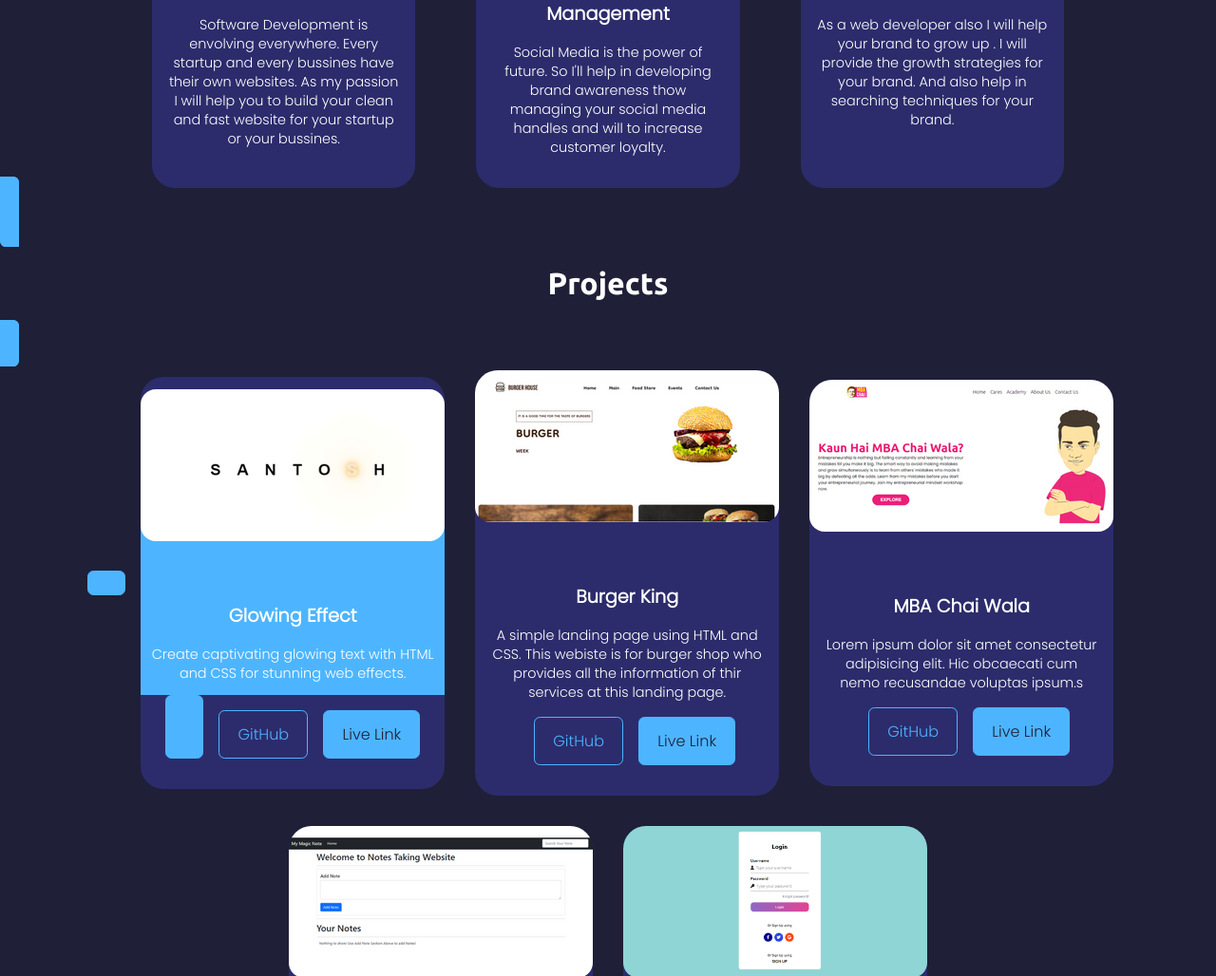
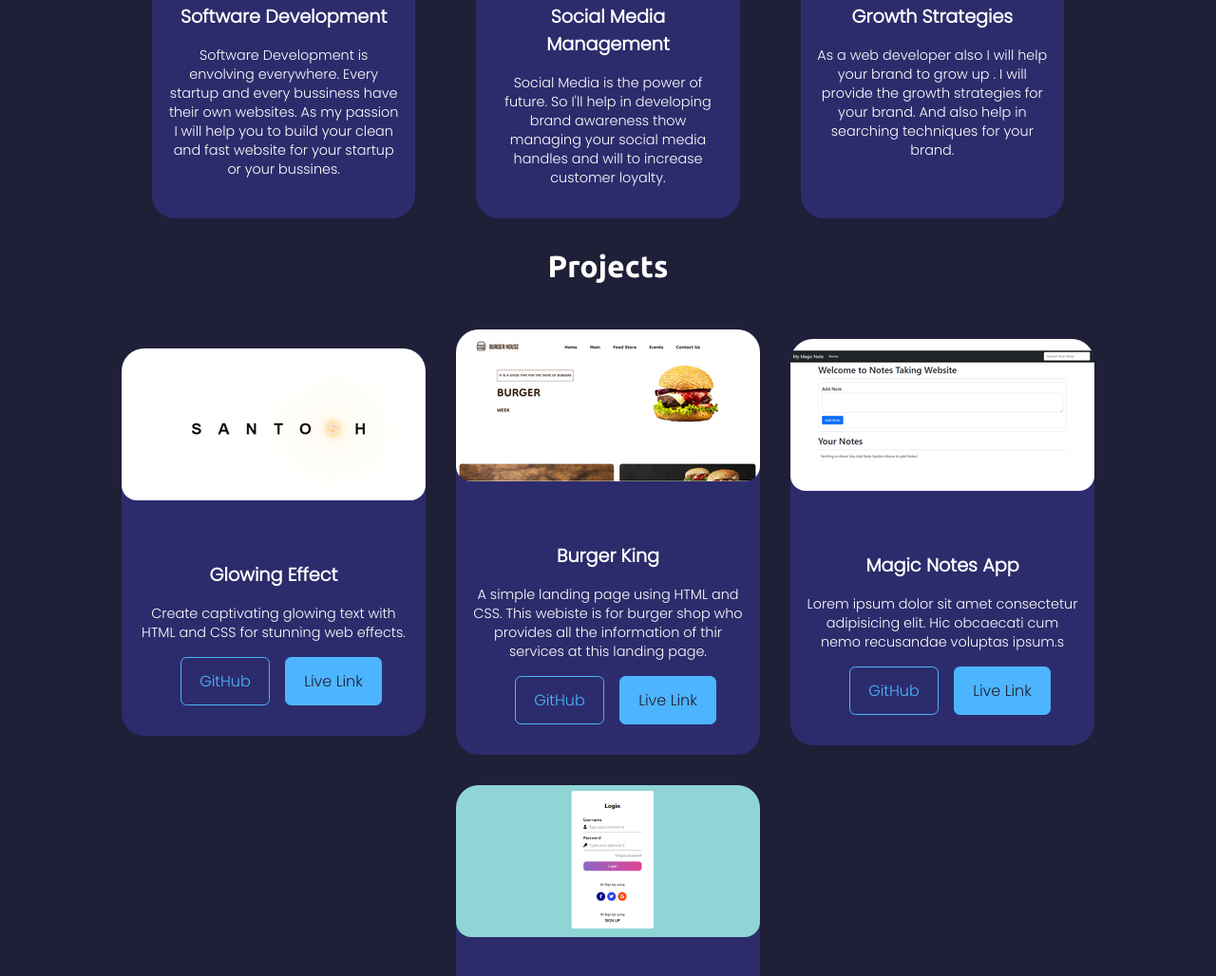
Before and after one commit to santoshvantipalli2001/portfolio, a plain HTML site: page index.html in a window 1280 px wide. Shown: the part 1591-2619 px from the top of the page at 95% size. Drawn offline with Linux system fonts and the light colour scheme; files whose address does not match are found by name.

Commit message:
Update index.html

```diff
--- a/index.html
+++ b/index.html
@@ -89,7 +89,7 @@
                         Who is committed to study Software Development. Mindset to fullfill the life with
                         wonderful memories and knowledge.</p>
                     <a class="btn live poppins" id="hireme"
-                        href="https://www.linkedin.com/in/santosh-vantipalli-1651a1289?utm_source=share&utm_campaign=share_via&utm_content=profile&utm_medium=android_app" target = "blank>Hire Me</a>
+                        href="https://www.linkedin.com/in/santosh-vantipalli-1651a1289?utm_source=share&utm_campaign=share_via&utm_content=profile&utm_medium=android_app" target = "blank" >Hire Me</a>
                 </div>
             </div>
         </div>
@@ -125,7 +125,7 @@
             <div class="test-item flex f-col items-center">
                 <img src="./Images//developer.png" alt="">
                 <h1 class="t-white poppins">Software Development</h1>
-                <p class="t-white poppins">Software Development is envolving everywhere. Every startup and every bussines
+                <p class="t-white poppins">Software Development is envolving everywhere. Every startup and every bussiness
                     have their own websites. As my passion I will help you to build your clean and fast website for your
                     startup or your bussines.</p>
             </div>
@@ -176,22 +176,7 @@
                         Link</a>
                 </div>
             </div>
-            <div class="projects-item flex f-col s-center items-center">
-                <div class="image-container p-two">
-                    <img src="./Images/MBA.png" alt="">
-                </div>
 
-                <h1 class="t-white poppins">MBA Chai Wala</h1>
-                <p class="t-white poppins">Lorem ipsum dolor sit amet consectetur adipisicing elit. Hic obcaecati cum
-                    nemo
-                    recusandae voluptas ipsum.s</sp>
-                <div class="buttons flex s-around">
-                    <a href="#" target="_blank"
-                        class="btn mx-1 m-top">GitHub</a>
-                    <a href="#" target="_blank"
-                        class="btn m-top live">Live Link</a>
-                </div>
-            </div>
             <div class="projects-item flex f-col s-center items-center">
                 <div class="image-container p-three">
                     <img src="./Images/magicNotes.png" alt="">
```
